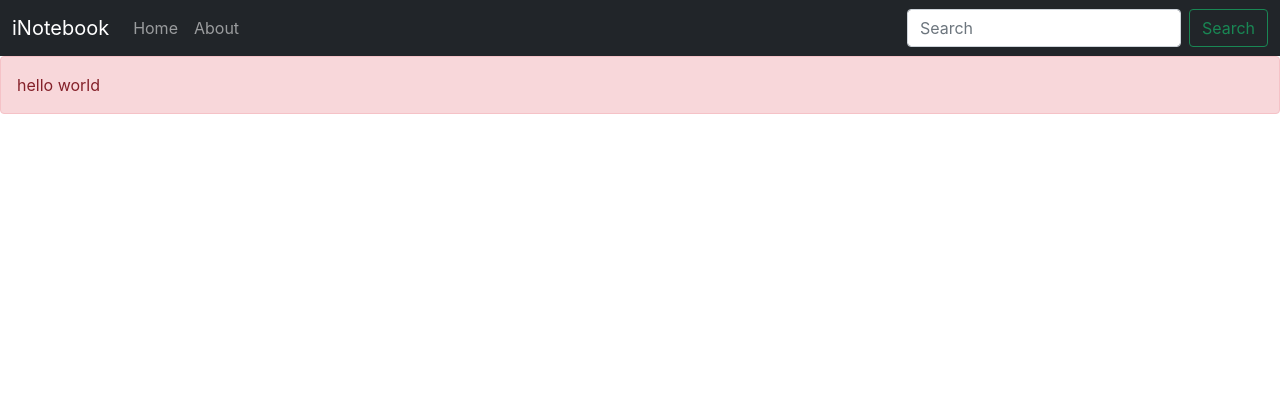
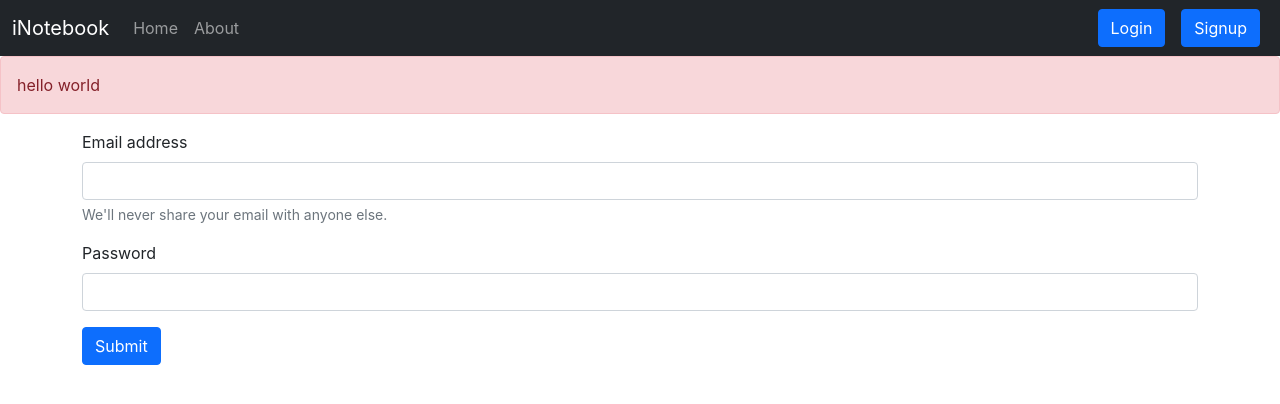
Before and after one commit to samarjit-singh/inotebook, a React (Create React App) app: page /login in a window 1280 px wide. Shown: the top 404 px of the page. Built offline with nearby package versions, Linux system fonts and the light colour scheme.

Commit message:
added login functionality

```diff
--- a/src/App.js
+++ b/src/App.js
@@ -5,6 +5,8 @@
 import { BrowserRouter, Routes, Route } from "react-router-dom";
 import NoteState from "./context/notes/NoteState";
 import { Alert } from "./components/Alert";
+import Login from "./components/Login";
+import Signup from "./components/Signup";
 
 function App() {
   return (
@@ -12,11 +14,13 @@
       <div>
         <BrowserRouter>
           <Navbar />
-          <Alert message="hello world"/>
+          <Alert message="hello world" />
           <div className="container">
             <Routes>
               <Route path="/home" element={<Home />} />
               <Route path="/about" element={<About />} />
+              <Route path="/login" element={<Login />} />
+              <Route path="/signup" element={<Signup />} />
             </Routes>
           </div>
         </BrowserRouter>
--- /dev/null
+++ b/src/components/Login.js
@@ -0,0 +1,82 @@
+import React, { useState } from "react";
+import { useHistory, useNavigate } from "react-router-dom";
+// const navigate = useNavigate();
+
+const Login = () => {
+  const [credentials, setCredentials] = useState({ email: "", password: "" });
+
+  // my use history hook was not working so i used navigate
+  // let history = useHistory();
+  const navigate = useNavigate();
+
+  const handleSubmit = async (e) => {
+    e.preventDefault();
+    const response = await fetch("http://localhost:5000/api/auth/login", {
+      method: "POST",
+      headers: {
+        "Content-Type": "application/json",
+      },
+      body: JSON.stringify({
+        email: credentials.email,
+        password: credentials.password,
+      }),
+    });
+    const json = await response.json();
+    console.log(json);
+    if (json.success) {
+      // save the auth token and redirect
+      localStorage.setItem("token", json.authtoken);
+      // my use history hook was not working so i used navigate
+      // history.push("/");
+      navigate("/home");
+    } else {
+      alert("Invalid credentials");
+    }
+  };
+
+  const onChange = (e) => {
+    setCredentials({ ...credentials, [e.target.name]: e.target.value });
+  };
+
+  return (
+    <div>
+      <form onSubmit={handleSubmit}>
+        <div className="mb-3">
+          <label htmlFor="email" className="form-label">
+            Email address
+          </label>
+          <input
+            type="email"
+            className="form-control"
+            id="email"
+            name="email"
+            value={credentials.email}
+            onChange={onChange}
+            aria-describedby="emailHelp"
+          />
+          <div id="emailHelp" className="form-text">
+            We'll never share your email with anyone else.
+          </div>
+        </div>
+        <div className="mb-3">
+          <label htmlFor="password" className="form-label">
+            Password
+          </label>
+          <input
+            type="password"
+            className="form-control"
+            id="password"
+            name="password"
+            value={credentials.password}
+            onChange={onChange}
+          />
+        </div>
+        <button type="submit" className="btn btn-primary">
+          Submit
+        </button>
+      </form>
+    </div>
+  );
+};
+
+export default Login;
--- a/src/components/Navbar.js
+++ b/src/components/Navbar.js
@@ -46,15 +46,12 @@
             </li>
           </ul>
           <form className="d-flex">
-            <input
-              className="form-control me-2"
-              type="search"
-              placeholder="Search"
-              aria-label="Search"
-            />
-            <button className="btn btn-outline-success" type="submit">
-              Search
-            </button>
+            <Link className="btn btn-primary mx-2" to="/login" role="button">
+              Login
+            </Link>
+            <Link className="btn btn-primary mx-2" to="/signup" role="button">
+              Signup
+            </Link>
           </form>
         </div>
       </div>
--- /dev/null
+++ b/src/components/Signup.js
@@ -0,0 +1,7 @@
+import React from "react";
+
+const Signup = () => {
+  return <div>I am signup</div>;
+};
+
+export default Signup;
```
Also changed, not shown: 1 other file (tests, documents, lock files or other folders).
